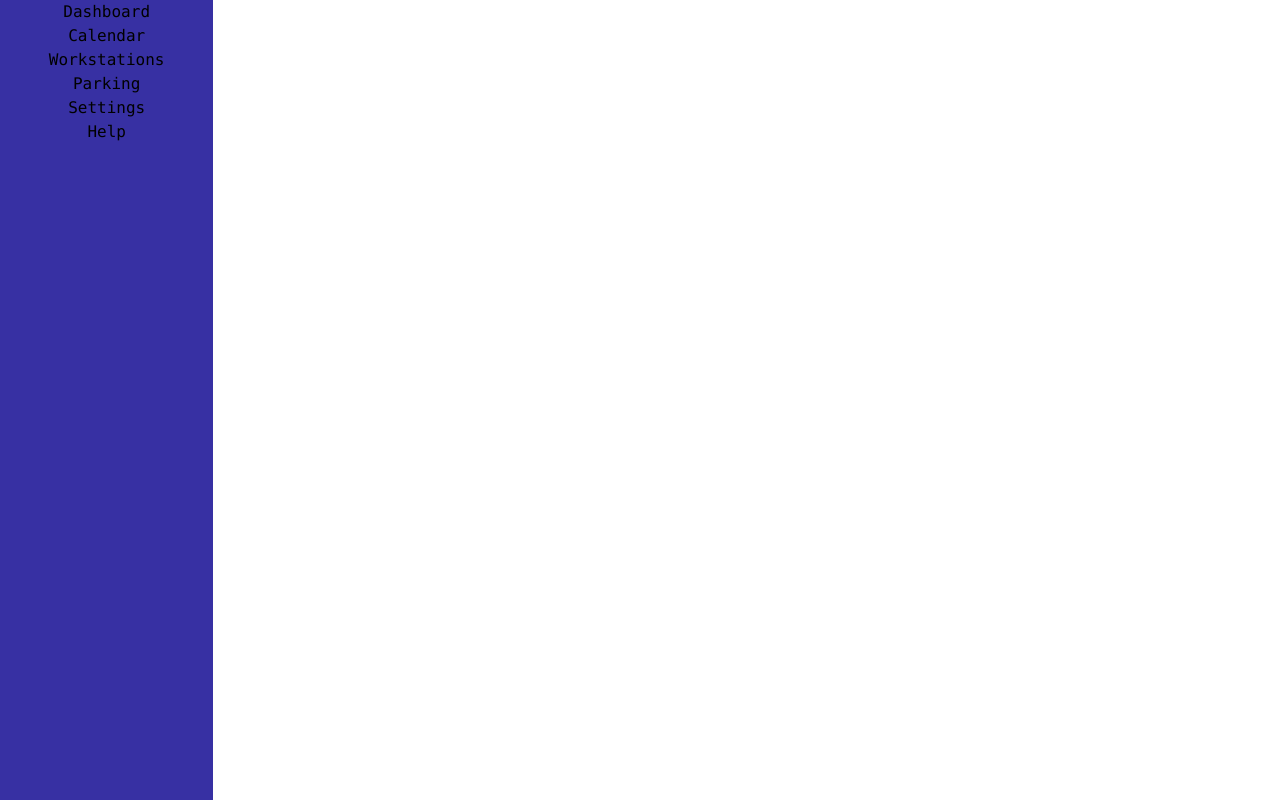
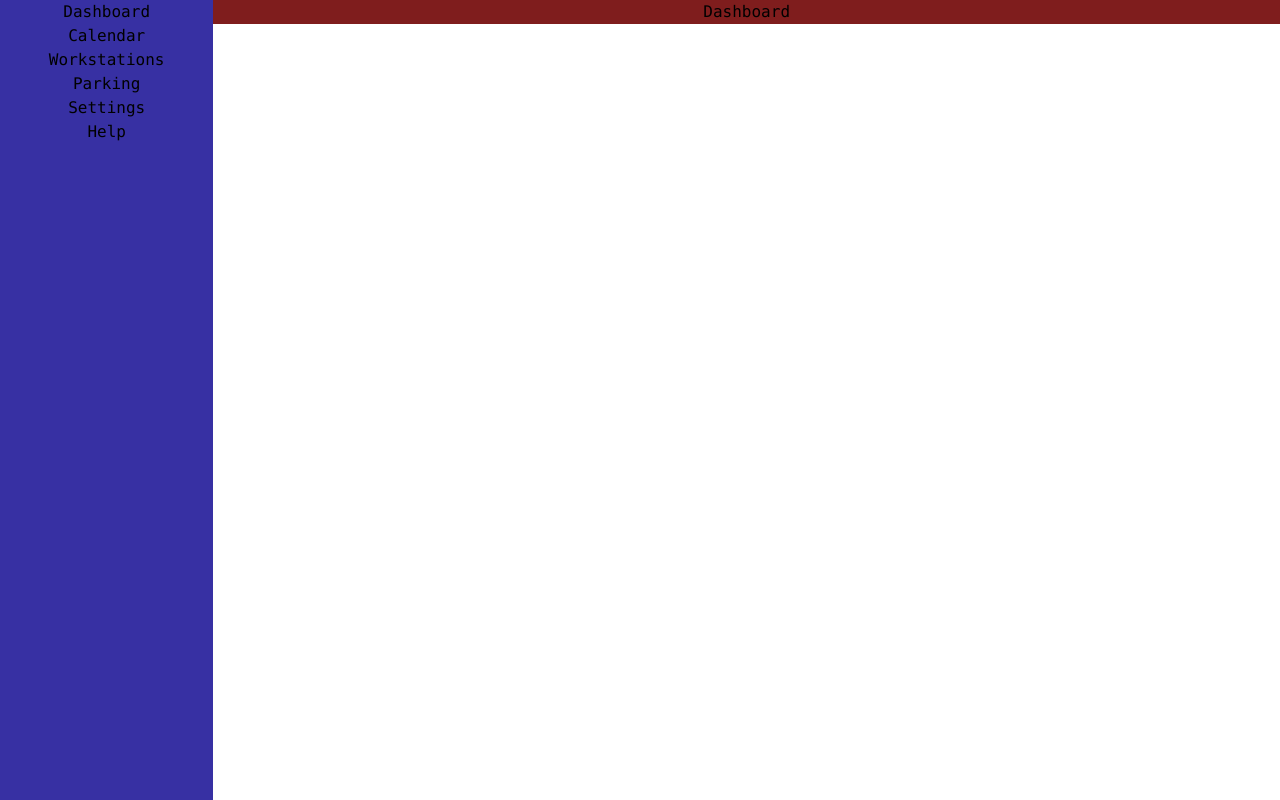
Before and after one commit to tehjv/seat-reservation-admin, a React (Create React App) app: page / in a window 1280 px wide. Built offline with nearby package versions, Linux system fonts and the light colour scheme.

Commit message:
- add content wip

```diff
--- a/src/App.js
+++ b/src/App.js
@@ -1,6 +1,7 @@
 import "./App.css";
 import React, { useState } from "react";
 import SideNav from "./features/sidenav";
+import Content from "./features/content";
 
 function App() {
   const [activeNavItem, setActiveNavItem] = useState("Dashboard");
@@ -10,7 +11,9 @@ function App() {
       <div className="bg-indigo-800 h-screen">
         <SideNav updateActiveNavItem={updateActiveNavItem}></SideNav>
       </div>
-      <div className="col-span-5 h-screen"></div>
+      <div className="col-span-5 h-screen">
+        <Content activeNavItem={activeNavItem}></Content>
+      </div>
     </div>
   );
 }
--- /dev/null
+++ b/src/features/content/index.js
@@ -0,0 +1,20 @@
+import React from "react";
+
+const Content = ({ activeNavItem }) => {
+  console.log(activeNavItem);
+  return (
+    <div className="grid-cols-1 text-center">
+      {activeNavItem === "Dashboard" && (
+        <div className="bg-red-900">Dashboard</div>
+      )}
+      {activeNavItem === "Calendar" && (
+        <div className="bg-blue-900">Calendar</div>
+      )}
+      {activeNavItem === "Workstations" && (
+        <div className="bg-green-900">Workstations</div>
+      )}
+    </div>
+  );
+};
+
+export default Content;
--- a/src/features/sidenav/index.js
+++ b/src/features/sidenav/index.js
@@ -4,12 +4,14 @@ const SideNav = ({ updateActiveNavItem }) => {
   console.log(updateActiveNavItem);
   return (
     <div className="grid-cols-1 text-center">
-      <div onClick={updateActiveNavItem("Dashboard")}>Dashboard</div>
-      <div onClick={updateActiveNavItem("Calendar")}>Calendar</div>
-      <div onClick={updateActiveNavItem("Workstations")}>Workstations</div>
-      <div onClick={updateActiveNavItem("Parking")}>Parking</div>
-      <div onClick={updateActiveNavItem("Settings")}>Settings</div>
-      <div onClick={updateActiveNavItem("Help")}>Help</div>
+      <div onClick={() => updateActiveNavItem("Dashboard")}>Dashboard</div>
+      <div onClick={() => updateActiveNavItem("Calendar")}>Calendar</div>
+      <div onClick={() => updateActiveNavItem("Workstations")}>
+        Workstations
+      </div>
+      <div onClick={() => updateActiveNavItem("Parking")}>Parking</div>
+      <div onClick={() => updateActiveNavItem("Settings")}>Settings</div>
+      <div onClick={() => updateActiveNavItem("Help")}>Help</div>
     </div>
   );
 };
```
